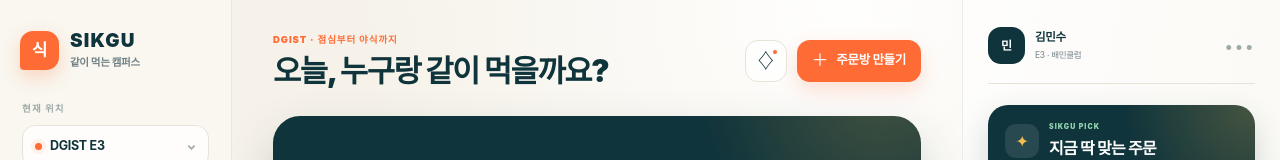
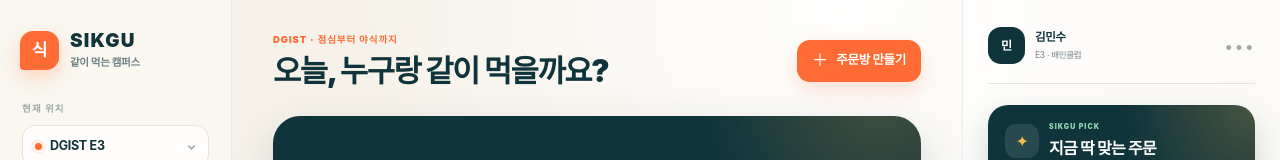
Before and after one commit to Mgzhnn/sikgu, a Next.js app: page / in a window 1280 px wide. Shown: the top 160 px of the page. Built offline with nearby package versions, Linux system fonts and the light colour scheme.

Commit message:
Remove inactive notification control

```diff
--- a/app/globals.css
+++ b/app/globals.css
@@ -307,31 +307,6 @@
 
 .header-actions { display: flex; align-items: center; gap: 10px; }
 
-.icon-button {
-  position: relative;
-  display: grid;
-  width: 42px;
-  height: 42px;
-  place-items: center;
-  border: 1px solid var(--line);
-  border-radius: 13px;
-  background: rgba(255, 255, 255, 0.78);
-  cursor: pointer;
-}
-
-.icon-button span { color: var(--deep); font-size: 20px; }
-
-.notification i {
-  position: absolute;
-  top: 8px;
-  right: 8px;
-  width: 6px;
-  height: 6px;
-  border: 1px solid white;
-  border-radius: 50%;
-  background: var(--orange);
-}
-
 .primary-button,
 .secondary-button,
 .light-button,
--- a/app/page.tsx
+++ b/app/page.tsx
@@ -633,9 +633,6 @@
         <h1>{title}</h1>
       </div>
       <div className="header-actions">
-        <button className="icon-button notification" aria-label="알림">
-          <span>♢</span><i />
-        </button>
         <button className="primary-button compact" onClick={onCreate}><span>＋</span> 주문방 만들기</button>
       </div>
     </header>
```
Also changed, not shown: 1 other file (tests, documents, lock files or other folders).
